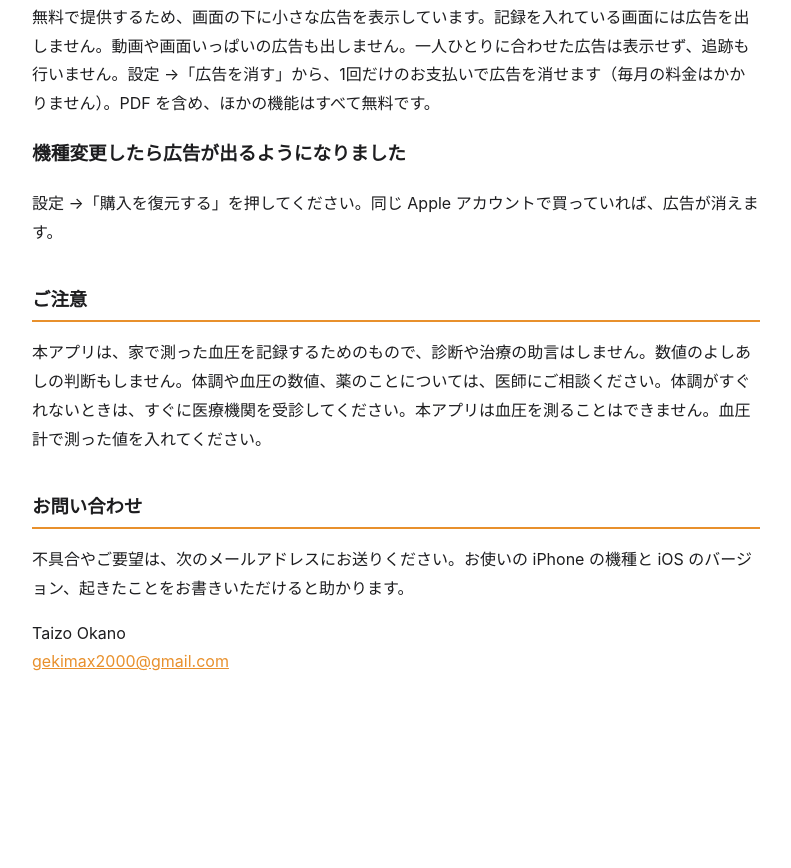
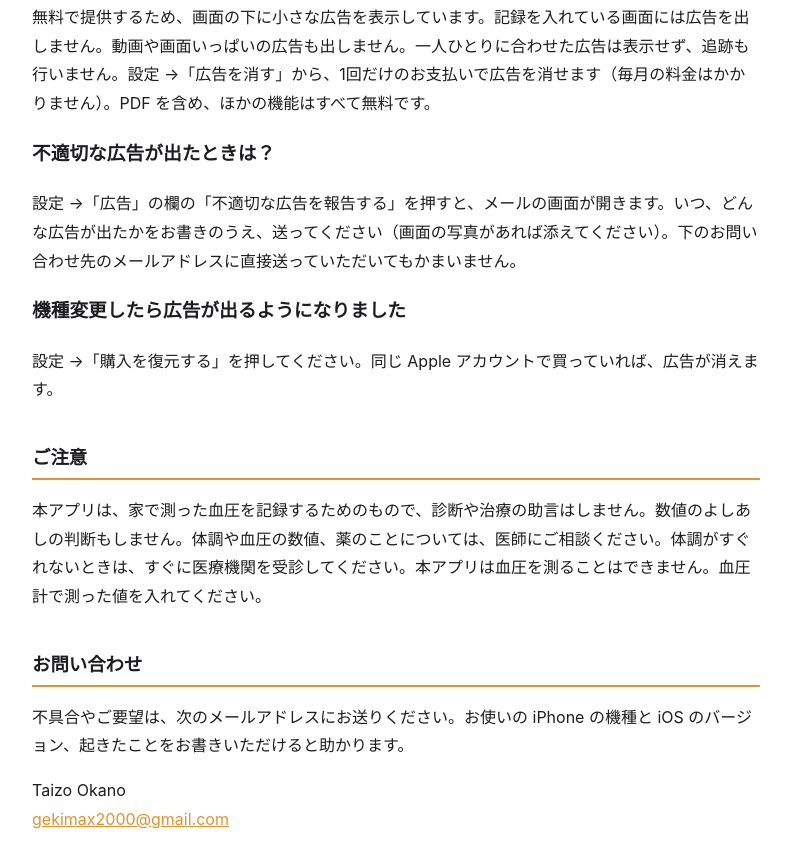
Before and after one commit to gekimax2000/schedule, a plain HTML site: page ketsuatsu/support.html in a window 1280 px wide. Shown: the part 1945-2813 px from the top of the page, without its empty margins (244-1035 px from the left). Before the commit the page ends 2701 px from the top, so only its background shows below. Drawn offline with Linux system fonts and the light colour scheme.

Commit message:
血圧手帳のサポートに、不適切な広告の報告のしかたを追加
Co-Authored-By: Claude Opus 5.5 <noreply@anthropic.com>

```diff
--- a/ketsuatsu/support.html
+++ b/ketsuatsu/support.html
@@ -50,6 +50,9 @@
 <h3>広告について</h3>
 <p>無料で提供するため、画面の下に小さな広告を表示しています。記録を入れている画面には広告を出しません。動画や画面いっぱいの広告も出しません。一人ひとりに合わせた広告は表示せず、追跡も行いません。設定 →「広告を消す」から、1回だけのお支払いで広告を消せます（毎月の料金はかかりません）。PDF を含め、ほかの機能はすべて無料です。</p>
 
+<h3>不適切な広告が出たときは？</h3>
+<p>設定 →「広告」の欄の「不適切な広告を報告する」を押すと、メールの画面が開きます。いつ、どんな広告が出たかをお書きのうえ、送ってください（画面の写真があれば添えてください）。下のお問い合わせ先のメールアドレスに直接送っていただいてもかまいません。</p>
+
 <h3>機種変更したら広告が出るようになりました</h3>
 <p>設定 →「購入を復元する」を押してください。同じ Apple アカウントで買っていれば、広告が消えます。</p>
 
```
